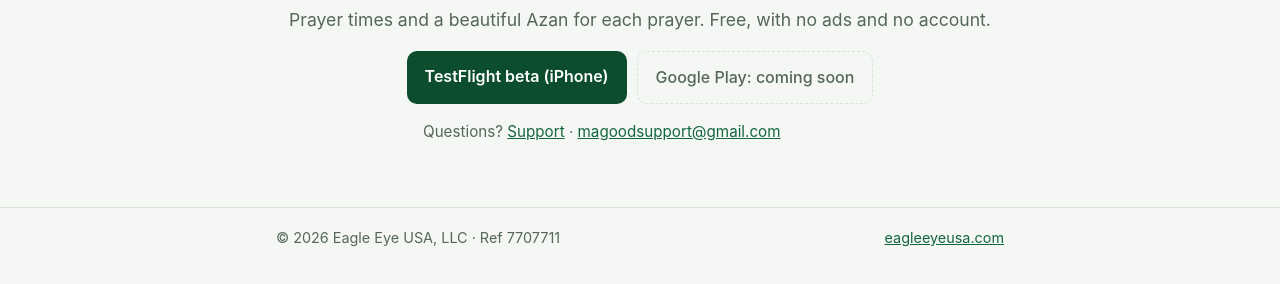
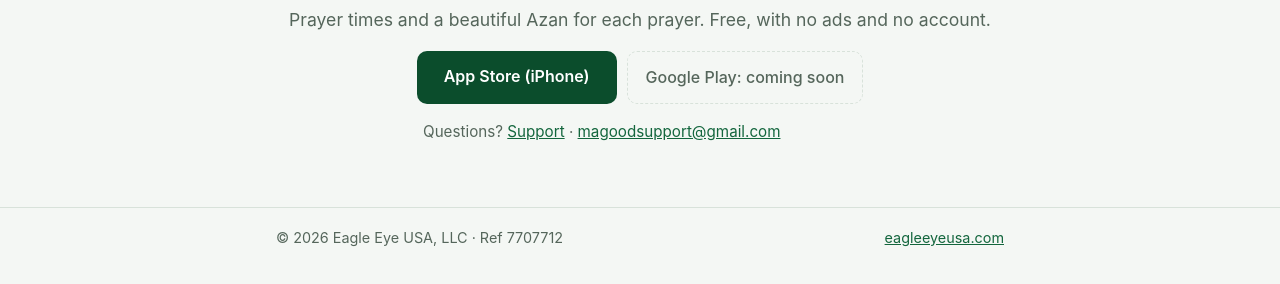
Before and after one commit to MannyGM/eagleeyeusa-apps, a plain HTML site: page nidaa/index.html in a window 1280 px wide. Shown: the part 316-600 px from the top of the page. Drawn offline with Linux system fonts and the light colour scheme.

Commit message:
Nidaa is on the App Store: QR page and home page link to apps.apple.com/app/id6832867462
Co-Authored-By: Claude Opus 5.5 <noreply@anthropic.com>

```diff
--- a/nidaa/index.html
+++ b/nidaa/index.html
@@ -17,7 +17,7 @@
   // The QR code points here. Fill in a store link when that listing is live; until then this page says "coming soon".
   // Before release, a TestFlight public link or a Play testing link can go here instead.
   var STORE = {
-    ios: "https://testflight.apple.com/join/mhqAn466",  // TestFlight beta until the App Store listing is live ("https://apps.apple.com/app/id...")
+    ios: "https://apps.apple.com/app/id6832867462",  // App Store (live since 2026-11-20)
     android: ""  // Google Play: "https://play.google.com/store/apps/details?id=com.eagleeyeusa.nidaa"
   };
   // iPads that ask for desktop sites say "Macintosh" but have a touch screen.
@@ -48,7 +48,7 @@
 </main>
 <footer>
   <div class="wrap">
-    <span>© 2026 Eagle Eye USA, LLC · Ref <span class="ref">7707711</span></span>
+    <span>© 2026 Eagle Eye USA, LLC · Ref <span class="ref">7707712</span></span>
     <span><a href="https://eagleeyeusa.com">eagleeyeusa.com</a></span>
   </div>
 </footer>
```
Also changed, not shown: index.html (+2 -2 lines).
